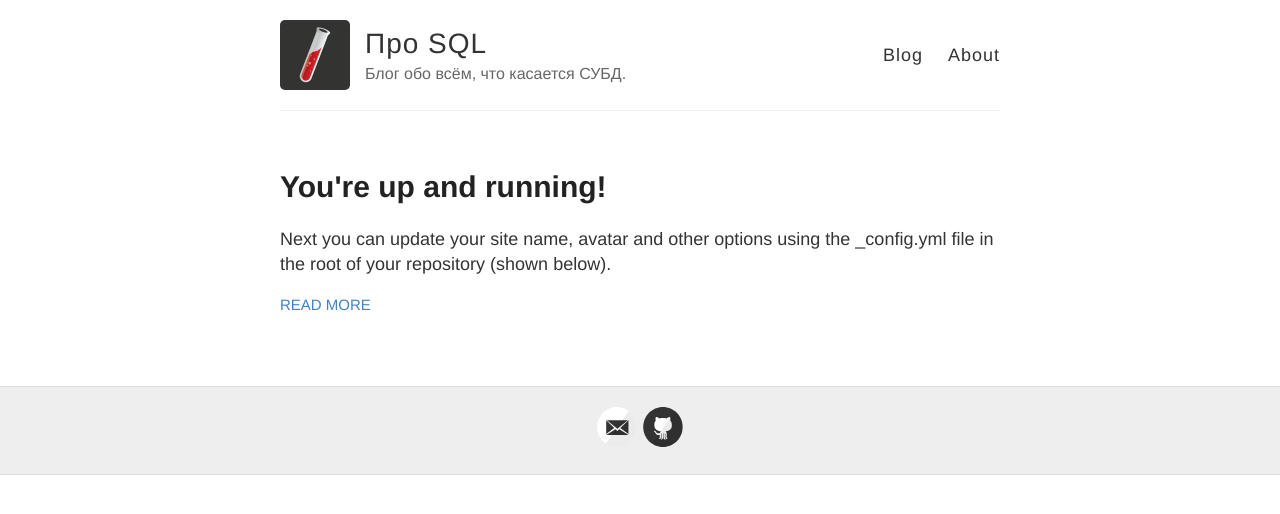
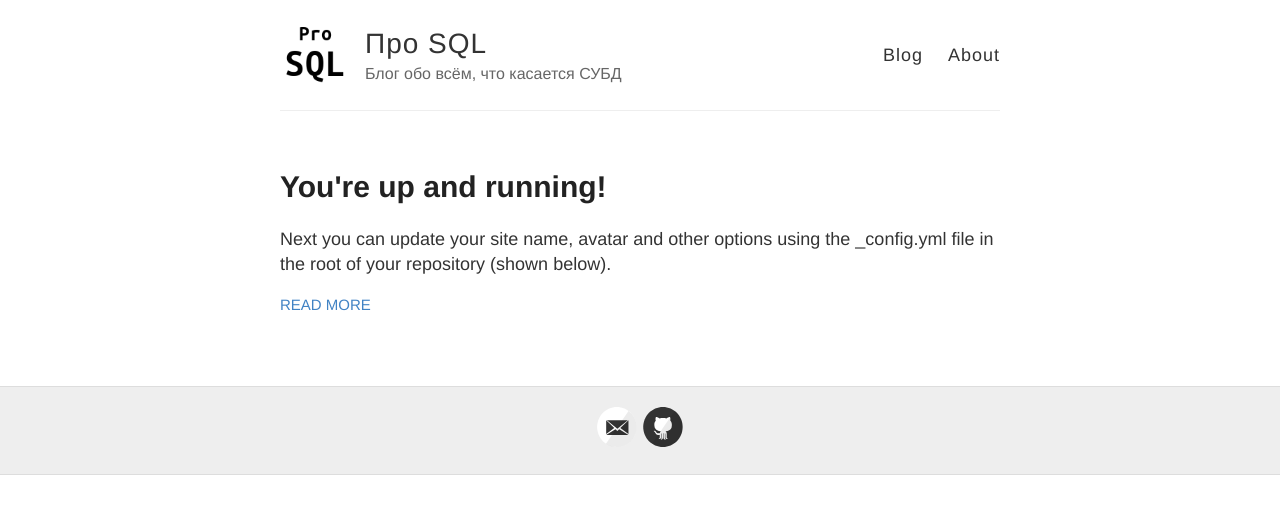
Before and after one commit to prosql/prosql.github.io, a Jekyll site: the page built from index.html, in a window 1280 px wide. Shown: the top 514 px of the page. Built offline with Jekyll 4.4.1, drawn with Linux system fonts in a browser that asks for light colours.

Commit message:
fix url, logo

```diff
--- a/_config.yml
+++ b/_config.yml
@@ -6,10 +6,10 @@
 name: Про SQL
 
 # Short bio or description (displayed in the header)
-description: Блог обо всём, что касается СУБД.
+description: Блог обо всём, что касается СУБД
 
 # URL of your avatar or profile pic (you could use your GitHub profile pic)
-avatar: https://github.com/prosql/prosql.github.io/raw/master/images/jekyll-logo.png
+avatar: https://github.com/prosql/prosql.github.io/raw/master/images/logo.png
 
 #
 # Flags below are optional
@@ -21,7 +21,7 @@ footer-links:
   email: glaf@mail.ru
   facebook:
   flickr:
-  github: egno.github.io
+  github: egno
   instagram:
   linkedin:
   pinterest:
```
